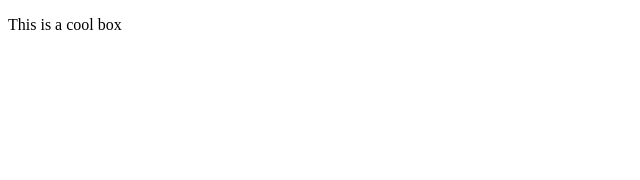
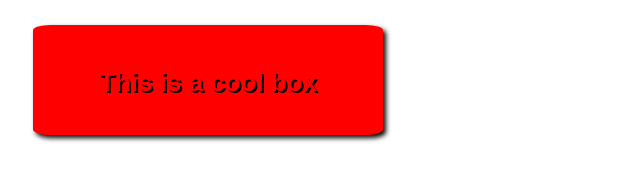
Before and after one commit to pesto-students/exercise-day-10, a plain HTML site: page css-exercises/cool-information-box-start/index.html in a window 1280 px wide. Shown: the whole page, without its empty margins (0-640 px from the left). Drawn offline with Linux system fonts and the light colour scheme.

Commit message:
WIP: Aditya

```diff
--- a/css-exercises/cool-information-box-start/index.html
+++ b/css-exercises/cool-information-box-start/index.html
@@ -1,11 +1,17 @@
 <!DOCTYPE html>
 <html>
-  <head>
-    <meta charset="utf-8">
-    <title>Cool box</title>
 
-  </head>
-  <body>
-      <p>This is a cool box</p>
-  </body>
+<head>
+  <meta charset="utf-8">
+  <title>Cool box</title>
+  <link type=text/css href="./style.css" rel="stylesheet">
+</head>
+
+<body>
+
+  <div class="box">
+      <h1>This is a cool box</h1>
+  </div>
+</body>
+
 </html>
--- a/css-exercises/cool-information-box-start/style.css
+++ b/css-exercises/cool-information-box-start/style.css
@@ -3,3 +3,20 @@ html {
 }
 
 /* Your CSS below here */
+.box{
+  color:red;
+  width: 300px;
+  height: 60px;
+  border: 5px solid red;
+  background-color:red;
+  box-shadow: 3px 3px 5px black;
+  padding: 20px;
+  margin: 25px;
+  border-radius: 5%;
+  text-align: center;
+
+}
+h1{
+  text-shadow: 2px 2px black;
+  font-size: 26px;
+}
```
